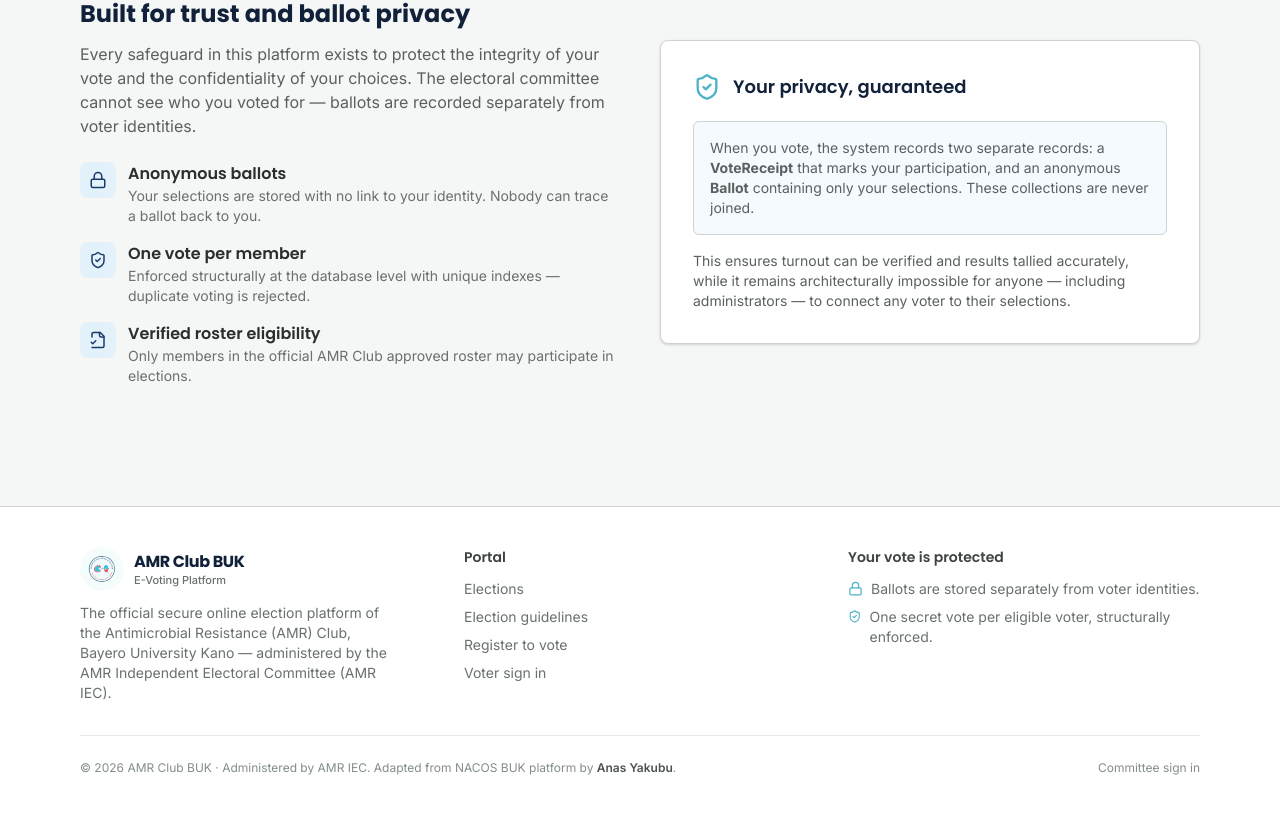
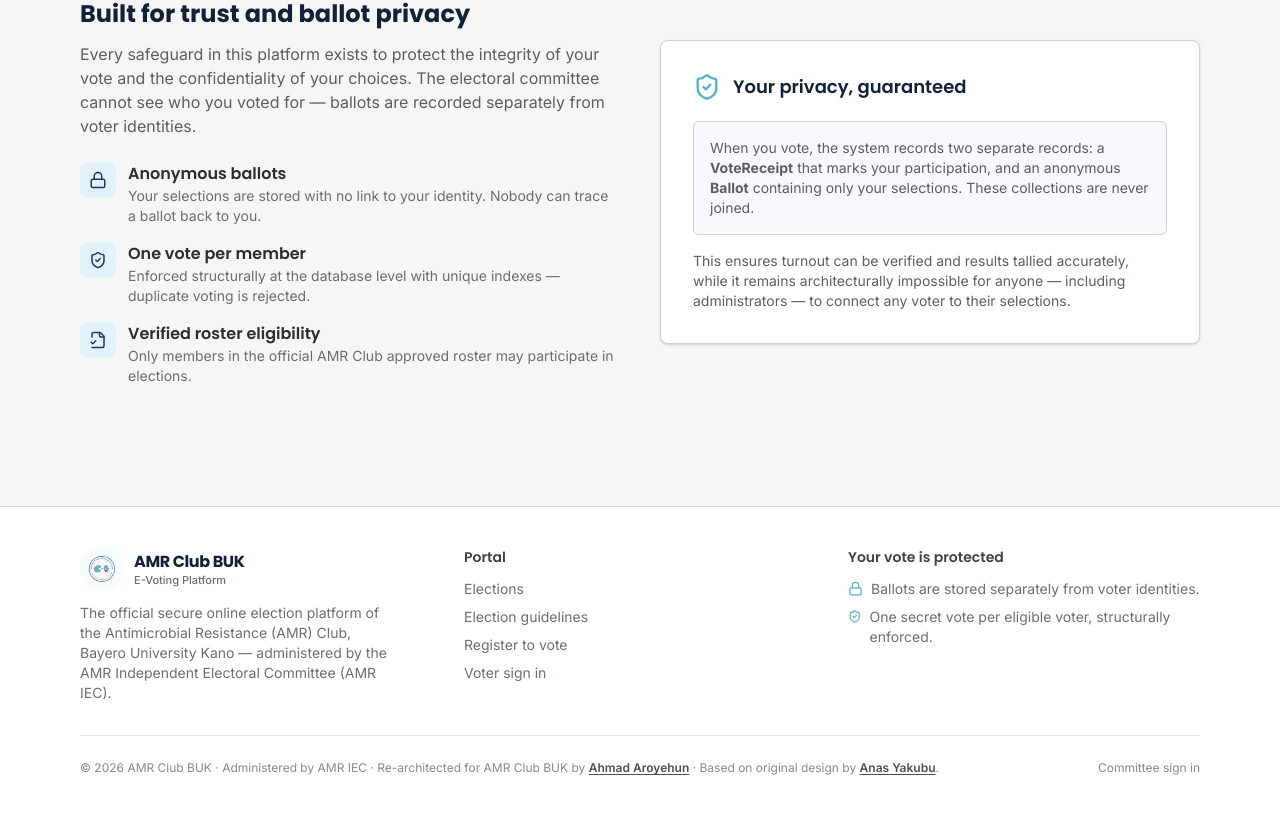
Before and after one commit to ahmad-cod/amr-buk-evoting, a React (Vite) app in the folder client/: page / in a window 1280 px wide. Shown: the part 1496-2310 px from the top of the page. Built offline with nearby package versions, Linux system fonts and the light colour scheme; no server answers.

Commit message:
fix: update footer credits to reflect re-architecture and original design attribution

```diff
--- a/client/src/components/Footer.tsx
+++ b/client/src/components/Footer.tsx
@@ -40,7 +40,27 @@ export function Footer() {
         </div>
 
         <div className="mt-8 flex flex-col items-center justify-between gap-2 border-t border-charcoal-100 pt-6 text-xs text-charcoal-400 sm:flex-row">
-          <p>© {year} AMR Club BUK · Administered by AMR IEC. Adapted from NACOS BUK platform by <Link className="font-semibold text-charcoal-700 hover:text-navy-900" to="https://anasyakubu.netlify.app">Anas Yakubu</Link>.</p>
+          <p>
+            © {year} AMR Club BUK · Administered by AMR IEC · Re-architected for AMR Club BUK by{' '}
+            <a
+              href="https://www.linkedin.com/in/ahmadaroyehun"
+              target="_blank"
+              rel="noopener noreferrer"
+              className="font-semibold text-charcoal-700 hover:text-navy-900 underline underline-offset-2"
+            >
+              Ahmad Aroyehun
+            </a>{' '}
+            · Based on original design by{' '}
+            <a
+              href="https://anasyakubu.netlify.app"
+              target="_blank"
+              rel="noopener noreferrer"
+              className="font-semibold text-charcoal-700 hover:text-navy-900 underline underline-offset-2"
+            >
+              Anas Yakubu
+            </a>
+            .
+          </p>
           <Link to="/admin/login" className="hover:text-charcoal-700">Committee sign in</Link>
         </div>
       </div>
```
